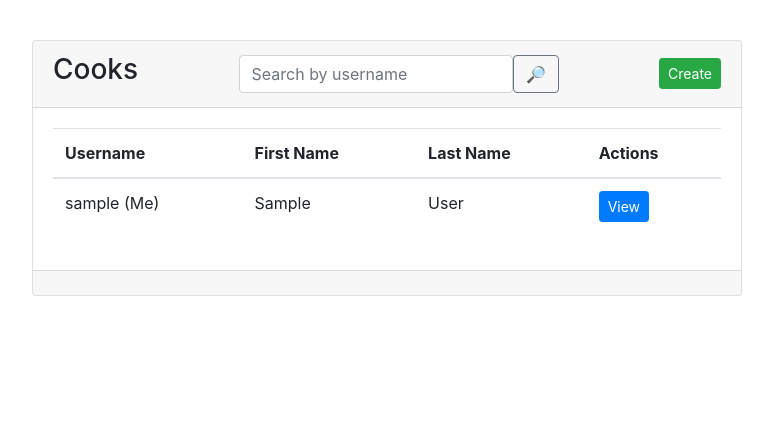
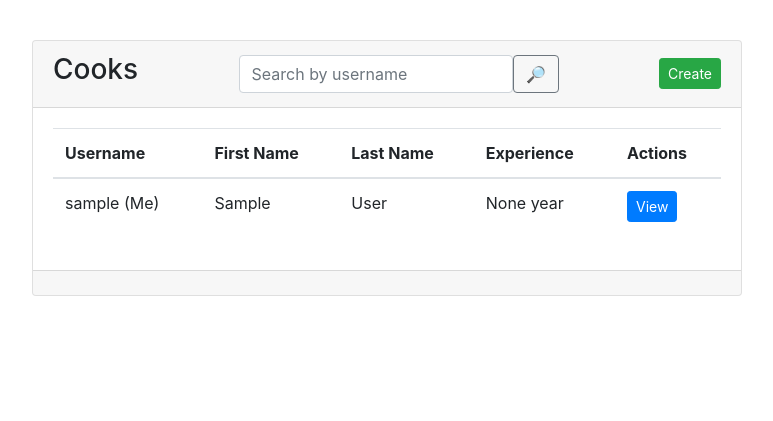
Before and after one commit to Danil228/Restaurant-Kitchen-Service, a Django app: page /cooks/ in a window 1280 px wide. Shown: the part 56-477 px from the top of the page, without its empty margins (253-1026 px from the left). Run offline with Django 4.2, Linux system fonts and the light colour scheme; the visitor is signed in with stand-in values (Sample User, id 1); data comes from the database, SQL or seed files in the repository; some libraries are stand-ins or nearby versions.

Commit message:
corrected templates

```diff
--- a/templates/kitchen/cook_list.html
+++ b/templates/kitchen/cook_list.html
@@ -22,6 +22,7 @@
                   <th>Username</th>
                   <th>First Name</th>
                   <th>Last Name</th>
+                  <th>Experience</th>
                   <th>Actions</th>
                 </tr>
               </thead>
@@ -31,6 +32,7 @@
                     <td>{{ cook.username }} {% if user == cook %}(Me){% endif %}</td>
                     <td>{{ cook.first_name }}</td>
                     <td>{{ cook.last_name }}</td>
+                    <td>{{ cook.years_of_experience }} year{{ cook.years_of_experience|pluralize }}</td>
                     <td>
                       <a href="{% url 'kitchen:cook-detail' pk=cook.pk %}" class="btn btn-sm btn-primary">View</a>
                     </td>
--- a/templates/kitchen/dish_detail.html
+++ b/templates/kitchen/dish_detail.html
@@ -25,10 +25,10 @@
                       <ul class="list-unstyled">
                         {% for cook in dish.cooks.all %}
                           <li>
-                            <a href="{% url 'kitchen:cook-detail' pk=cook.pk %}">
+                            {{ cook.first_name }} {{ cook.last_name }}
+                            (<a href="{% url 'kitchen:cook-detail' pk=cook.pk %}">
                               {{ cook.username }}
-                            </a>
-                            ({{ cook.first_name }} {{ cook.last_name }})
+                            </a>)
                           </li>
                         {% endfor %}
                       </ul>
```
